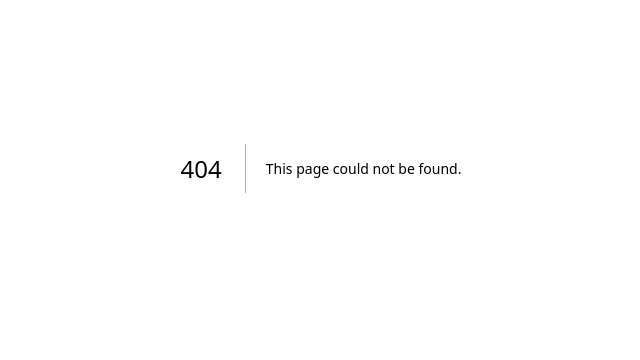
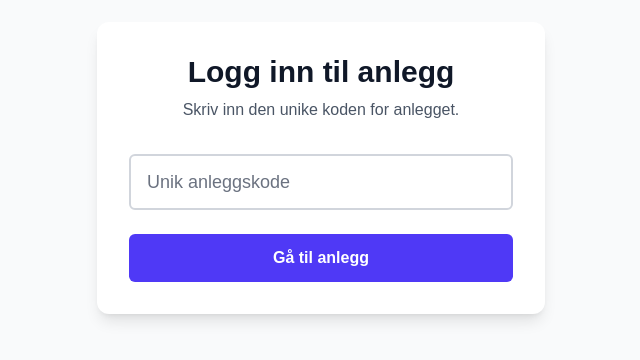
Before and after one commit to BSVFIRE/kontrollportalen, a Next.js app: page /login in a window 1280 px wide. Before the commit this address had no page. Shown: the part 232-592 px from the top of the page, without its empty margins (319-959 px from the left). Built offline with nearby package versions, Linux system fonts and the light colour scheme.

Commit message:
Opprett /login side for manuell innlegging av anleggskode

```diff
--- /dev/null
+++ b/src/app/login/page.tsx
@@ -0,0 +1,45 @@
+'use client';
+
+import { useState } from 'react';
+import { useRouter } from 'next/navigation';
+
+export default function LoginPage() {
+  const [kode, setKode] = useState('');
+  const router = useRouter();
+
+  const handleSubmit = (e: React.FormEvent) => {
+    e.preventDefault();
+    if (kode.trim()) {
+      router.push(`/anlegg?kode=${kode.trim()}`);
+    }
+  };
+
+  return (
+    <main className="min-h-screen flex items-center justify-center bg-gray-50">
+      <div className="w-full max-w-md p-8 space-y-8 bg-white rounded-xl shadow-lg">
+        <div className="text-center">
+          <h1 className="text-3xl font-bold text-gray-900">Logg inn til anlegg</h1>
+          <p className="mt-2 text-gray-600">Skriv inn den unike koden for anlegget.</p>
+        </div>
+        <form onSubmit={handleSubmit} className="space-y-6">
+          <div className="relative">
+            <input
+              type="text"
+              value={kode}
+              onChange={(e) => setKode(e.target.value)}
+              placeholder="Unik anleggskode"
+              required
+              className="w-full px-4 py-3 text-lg text-gray-900 border-2 border-gray-300 rounded-md focus:outline-none focus:ring-2 focus:ring-indigo-500 focus:border-indigo-500 transition"
+            />
+          </div>
+          <button
+            type="submit"
+            className="w-full py-3 px-4 font-semibold text-white bg-indigo-600 rounded-md hover:bg-indigo-700 focus:outline-none focus:ring-2 focus:ring-offset-2 focus:ring-indigo-500 transition-transform transform hover:scale-105"
+          >
+            Gå til anlegg
+          </button>
+        </form>
+      </div>
+    </main>
+  );
+}
--- a/src/app/page.tsx
+++ b/src/app/page.tsx
@@ -17,7 +17,7 @@
             </div>
             <div className="flex items-center space-x-6">
               <Link
-                href="/anlegg"
+                href="/login"
                 className="text-gray-700 hover:text-indigo-600 px-3 py-2 rounded-md text-sm font-medium transition-colors"
               >
                 Logg inn
```
